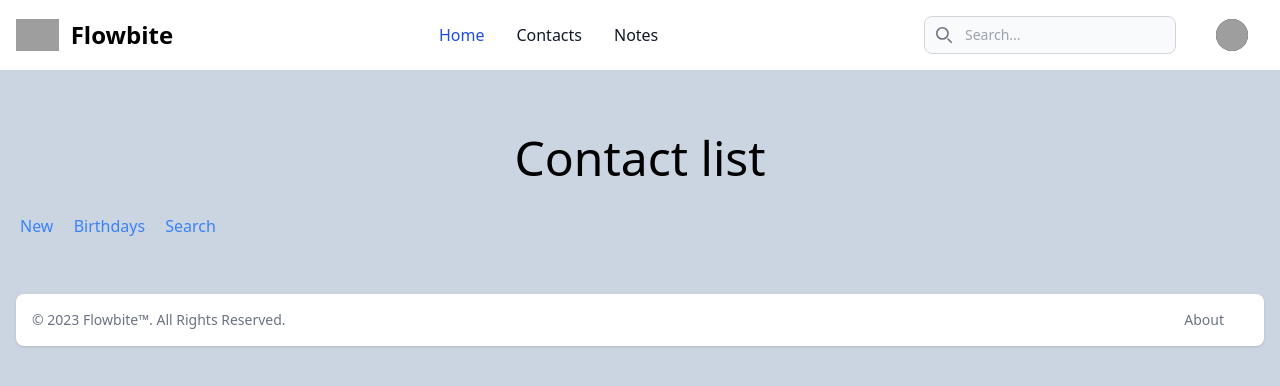
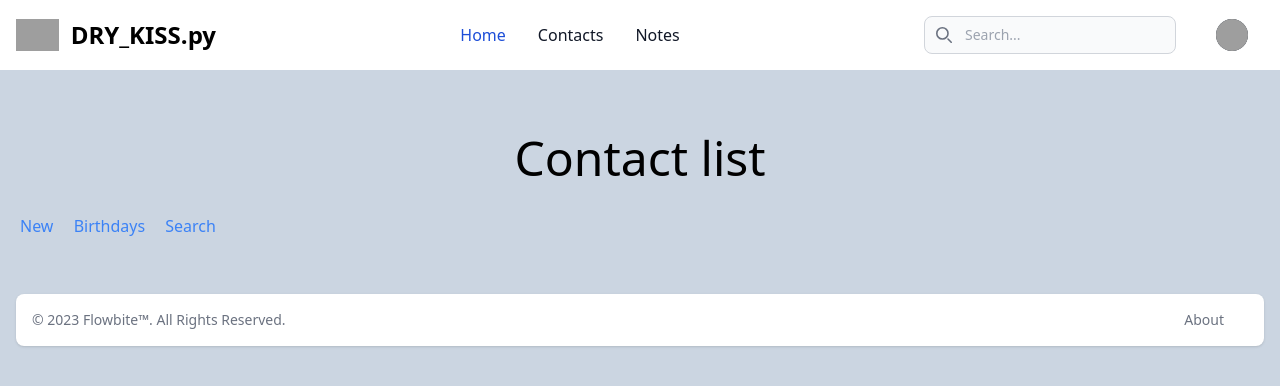
Before and after one commit to the10or/personal-assistant-web, a Django app: template personal_assistant/contacts/templates/contacts/contact_list.html in a window 1280 px wide. Shown: the top 386 px of the page. Run offline with Django 3.2, Linux system fonts and the light colour scheme; the template is opened without the code that fills it, so the values that code supplies are empty; some libraries are stand-ins or nearby versions; grey boxes are pictures that could not be loaded.

Commit message:
update header

```diff
--- a/personal_assistant/theme/templates/theme/header.html
+++ b/personal_assistant/theme/templates/theme/header.html
@@ -1,8 +1,8 @@
 <nav class="bg-white w-max-screen border-gray-200 dark:bg-gray-900">
     <div class="font-sans flex flex-wrap items-center justify-between mx-auto p-4">
         <a href="https://flowbite.com/" class="flex items-center space-x-3 rtl:space-x-reverse">
-            <img src="https://flowbite.com/docs/images/logo.svg" class="h-8" alt="Flowbite Logo"/>
-            <span class="self-center text-2xl font-semibold whitespace-nowrap dark:text-white">Flowbite</span>
+            <img src="https://flowbite.com/docs/images/logo.svg" class="h-8" alt="Logo"/>
+            <span class="self-center text-2xl font-semibold whitespace-nowrap dark:text-white">DRY_KISS.py</span>
         </a>
         <div class="flex items-center md:order-2 mr-4 space-x-3 md:space-x-10 rtl:space-x-reverse">
             <!-- div for search bar -->
```
